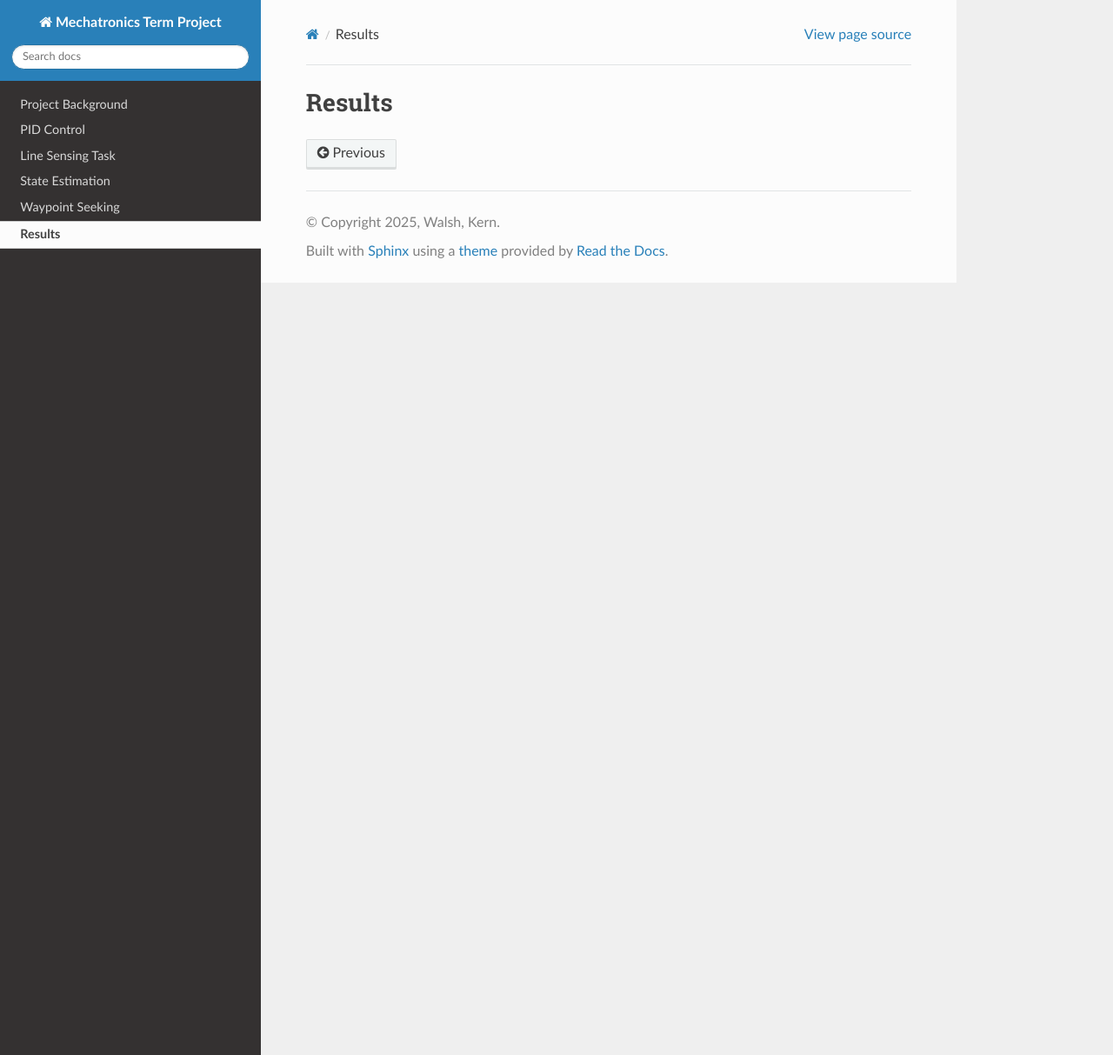
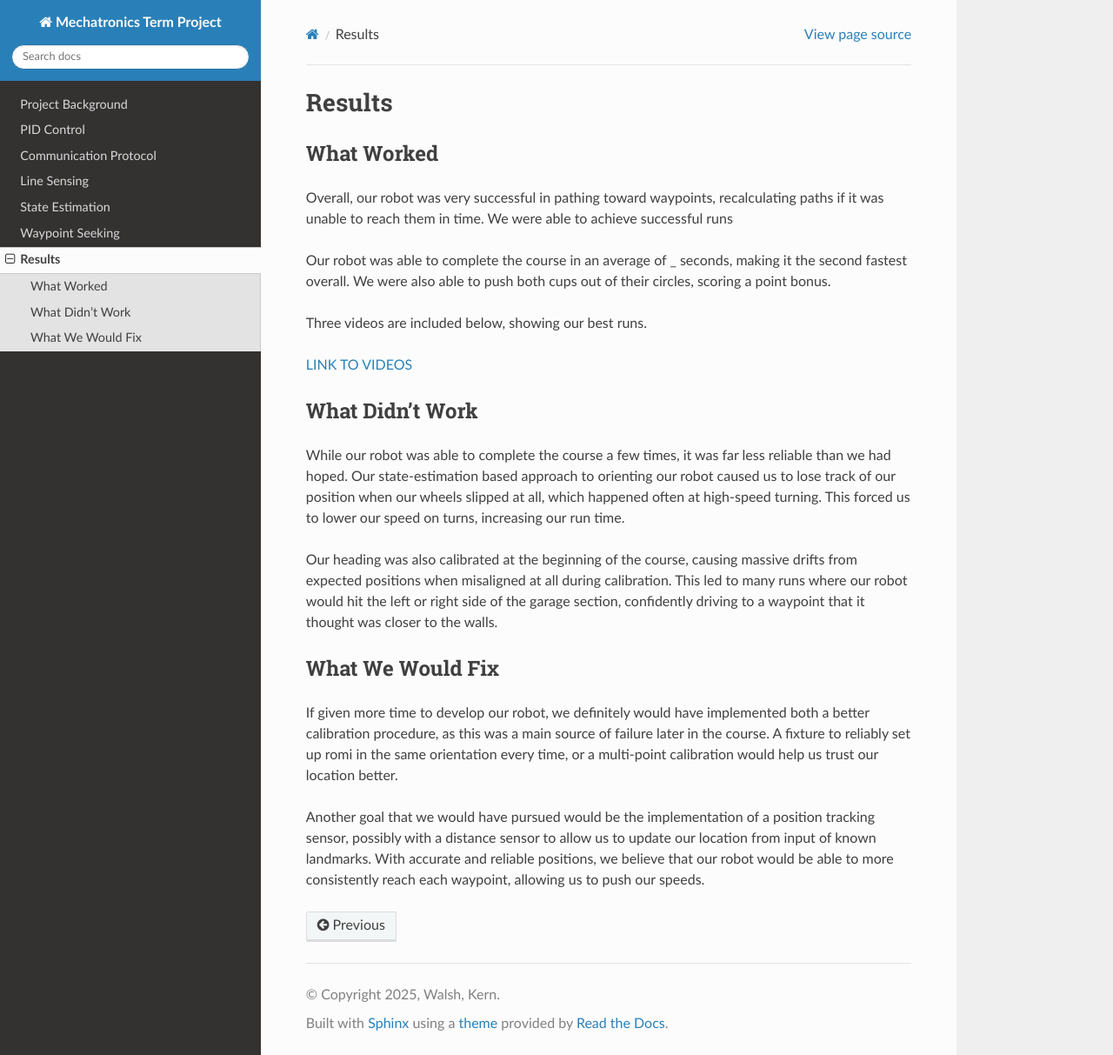
Before and after one commit to leemlam/Mechatronics-Term-Project, a Sphinx documentation site: the page built from docs/source/results.rst, in a window 1280 px wide and 1213 px high. Shown: the whole window at 87% size. Built offline with Sphinx 7.4.7 and the Read the Docs theme 3.1.0, drawn with Linux system fonts in a browser that asks for light colours.

Commit message:
Added to index and results

```diff
--- a/docs/source/background.rst
+++ b/docs/source/background.rst
@@ -1,7 +1,10 @@
 Project Background
 ==================
 
-.. image:: buddies.jpg
+
+
+
+.. image:: course.jpg
 
 
 
--- /dev/null
+++ b/docs/source/communication.rst
@@ -0,0 +1,2 @@
+Communication Protocol
+======================
--- a/docs/source/line-sensing.rst
+++ b/docs/source/line-sensing.rst
@@ -1,4 +1,4 @@
-Line Sensing Task
+Line Sensing
 =================
 
 Overview
--- a/docs/source/results.rst
+++ b/docs/source/results.rst
@@ -1,2 +1,40 @@
 Results
 =======
+
+What Worked
+-----------
+
+Overall, our robot was very successful in pathing toward waypoints, recalculating paths if it was
+unable to reach them in time. We were able to achieve successful runs
+
+Our robot was able to complete the course in an average of _ seconds, making it the second fastest overall.
+We were also able to push both cups out of their circles, scoring a point bonus.
+
+Three videos are included below, showing our best runs.
+
+`LINK TO VIDEOS <https://drive.google.com/drive/folders/1Ekb3K-w9zkbQRXt73vfwutiFQ6gePv0x?usp=sharing>`__
+
+What Didn't Work
+----------------
+
+While our robot was able to complete the course a few times, it was far less reliable than we had hoped.
+Our state-estimation based approach to orienting our robot caused us to lose track of our position when
+our wheels slipped at all, which happened often at high-speed turning. This forced us to lower our speed
+on turns, increasing our run time.
+
+Our heading was also calibrated at the beginning of the course, causing massive drifts from expected
+positions when misaligned at all during calibration. This led to many runs where our robot would hit the
+left or right side of the garage section, confidently driving to a waypoint that it thought was closer to
+the walls.
+
+What We Would Fix
+-----------------
+
+If given more time to develop our robot, we definitely would have implemented both a better calibration
+procedure, as this was a main source of failure later in the course. A fixture to reliably set up romi in the
+same orientation every time, or a multi-point calibration would help us trust our location better.
+
+Another goal that we would have pursued would be the implementation of a position tracking sensor,
+possibly with a distance sensor to allow us to update our location from input of known landmarks.
+With accurate and reliable positions, we believe that our robot would be able to more consistently reach
+each waypoint, allowing us to push our speeds.
```
Also changed, not shown: docs/source/index.rst (+12 -1 lines), docs/source/state-estimation.rst (+5 -2 lines), docs/source/course.png (added), docs/source/waypoint-seeking.rst (line endings or trailing spaces).
